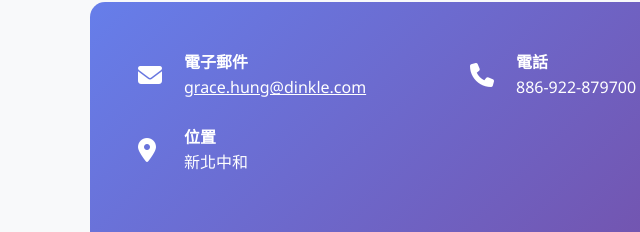
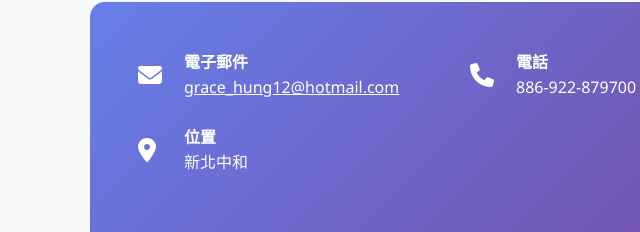
Before and after one commit to Shufanghung/Shufanghung.github.io, a plain HTML site: page index.html in a window 1280 px wide. Shown: the part 3456-3688 px from the top of the page, 182-822 px from the left. Drawn offline with nearby package versions, Linux system fonts and the light colour scheme.

Commit message:
Update index.html

```diff
--- a/index.html
+++ b/index.html
@@ -162,7 +162,7 @@
             education: "國立台灣科技大學EMBA",
             email: "grace.hung@dinkle.com",
             about: "Grace 目前台科大EMBA就讀中。2024年入學。",
-            contactEmail: "grace.hung@dinkle.com",
+            contactEmail: "grace_hung12@hotmail.com",
             phone: "886-922-879700",
             location: "新北中和"
         };
```
